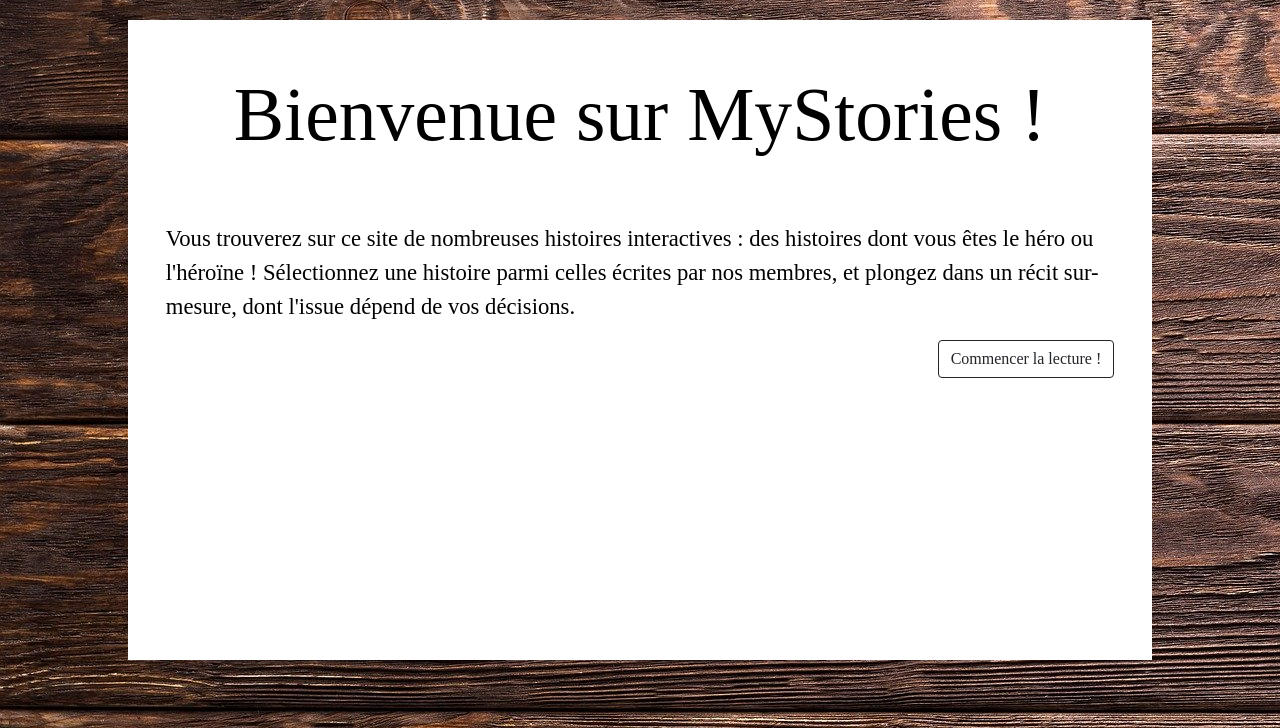
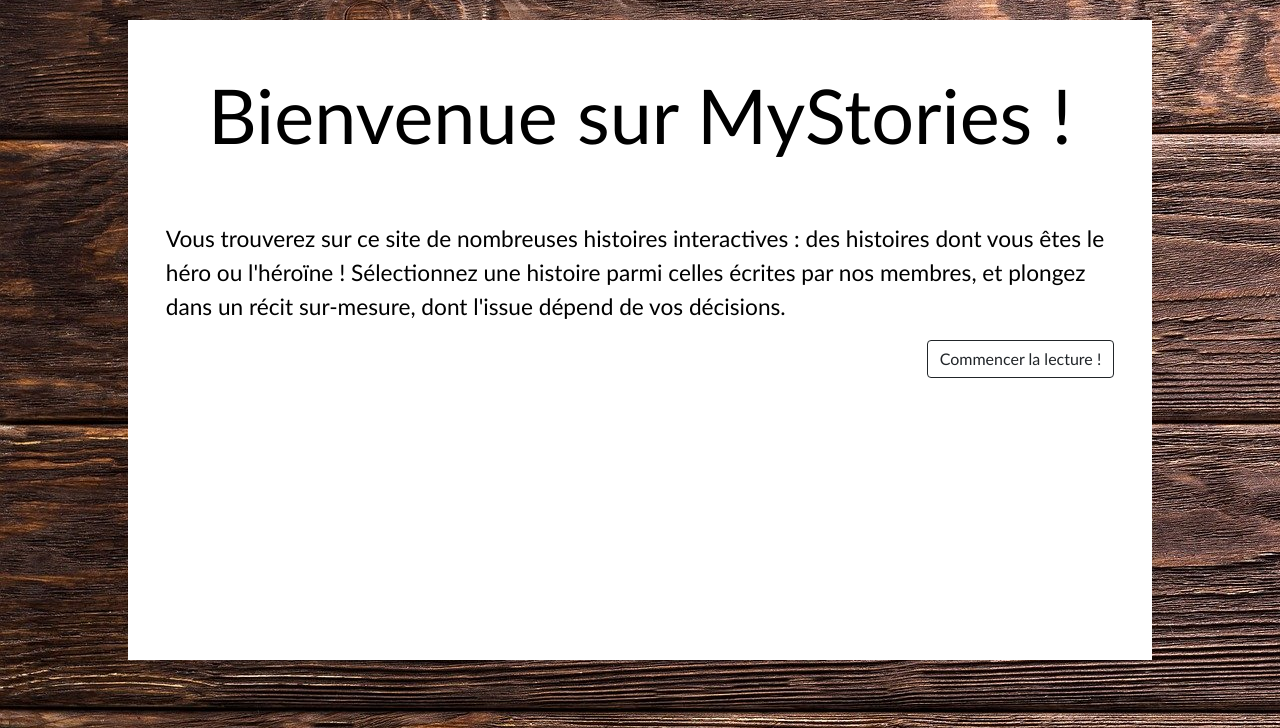
Before and after one commit to Nowmaybelater/MyStories, a PHP site: page /Accueil.php in a window 1280 px wide. Shown: the part 72-800 px from the top of the page. Run offline with PHP 8.4, Linux system fonts and the light colour scheme.

Commit message:
modification police et style

```diff
--- a/Accueil.php
+++ b/Accueil.php
@@ -14,12 +14,13 @@
 <body class="accueil">
   <?php include("includes/header.php") ?>
   <main>
-    <div id="blackground">
-      <p class="sous-titre"> Bienvenue sur MyStories !</p>
+    <div id="background">
+      <p class="titre"> Bienvenue sur MyStories ! </p>
       <br />
       <p>Vous trouverez sur ce site de nombreuses histoires interactives : des histoires dont vous êtes le héro ou l'héroïne ! Sélectionnez une histoire parmi celles écrites par nos membres, et plongez dans un récit sur-mesure, dont l'issue dépend de vos décisions.</p>
       </p>
       <div id="btn-lecture">
+        <!--J'ai appelé Liste.php dans le href pour renvoyer vers une page comme dans le TP MyMovies où on voit la liste des histoires. La page liste n'existe pas encore du coup, il faudra la créer et changer son nom si besoin-->
         <a class="btn btn-outline-dark" href="Liste.php" role="button">Commencer la lecture !</a>
       </div>
       <br />
--- a/style.css
+++ b/style.css
@@ -1,32 +1,31 @@
 /*Image de fond en page d'accueil*/
-.accueil {
+.accueil
+{
     background-image: url("fondBois.jpg");
 }
 
-body {
+body
+{
     background-color: black;
     color: white;
 }
 
-.titre {
-    font-size: 3cm;
-    font-family: 'Lucida Sans', 'Lucida Sans Regular', 'Lucida Grande', 'Lucida Sans Unicode', Geneva, Verdana, sans-serif;
-    text-align: center;
-}
-
-.sous-titre {
+.titre
+{
     font-size: 2cm;
-    font-family: 'Times New Roman', Times, serif;
+    font-family:'Trebuchet MS', 'Lucida Sans Unicode', 'Lucida Grande', 'Lucida Sans', Arial, sans-serif;
     text-align: center;
 }
 
 
 /*pour avoir une couleur différente au survol dans la barre de recherche*/
-li a:hover {
+li a:hover
+{
     background-color: grey;
 }
 
-main {
+main
+{
     margin: 20px 10%;
     color: black;
     padding: 25px 25px;
@@ -35,10 +34,11 @@ main {
     min-height: 80vh;
     text-align: left;
     font-size: 0.6cm;
-    font-family: 'Times New Roman', Times, serif;
+    font-family :'Trebuchet MS', 'Lucida Sans Unicode', 'Lucida Grande', 'Lucida Sans', Arial, sans-serif;
 }
 
-#blackground {
+#background
+{
     position: absolute;
     top: 0;
     left: 0;
@@ -49,11 +49,13 @@ main {
     z-index: 1;
 }
 
-#btn-lecture {
+#btn-lecture
+{
     display: flex;
     justify-content: flex-end;
 }
 
-#navbarDropdown {
+#navbarDropdown
+{
     color: white;
 }
```
